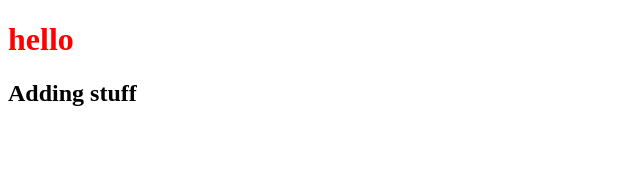
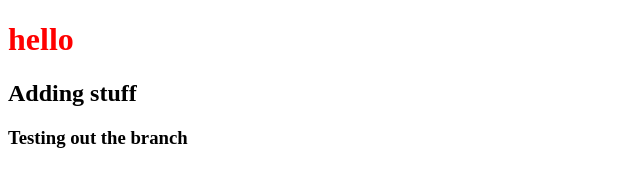
Before and after one commit to laurenhigh/Hello_github, a plain HTML site: page index.html in a window 1280 px wide. Shown: the whole page, without its empty margins (0-640 px from the left). Drawn offline with Linux system fonts and the light colour scheme.

Commit message:
Branch test
h3 text

```diff
--- a/index.html
+++ b/index.html
@@ -7,5 +7,6 @@
   <body>
     <h1>hello</h1>
     <h2>Adding stuff</h2>
+    <h3>Testing out the branch</h3>
   </body>
 </html>
```
